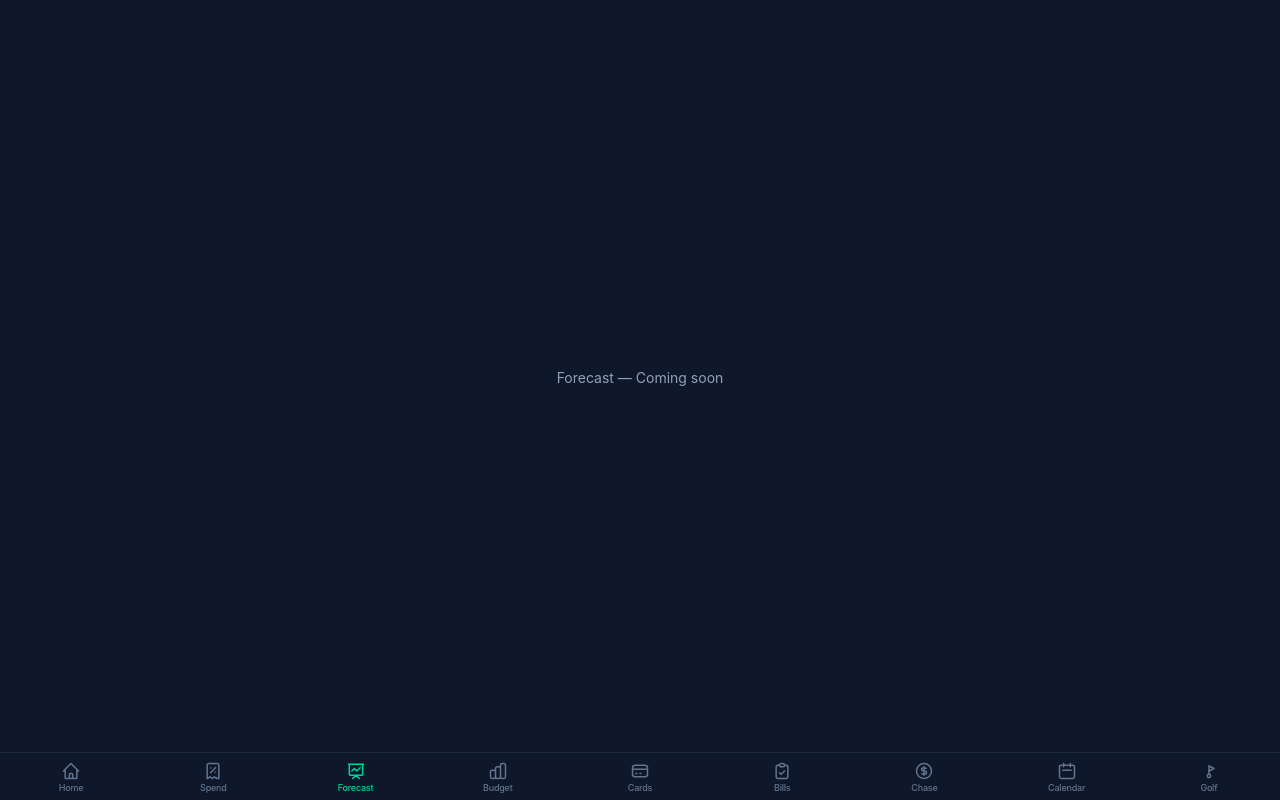
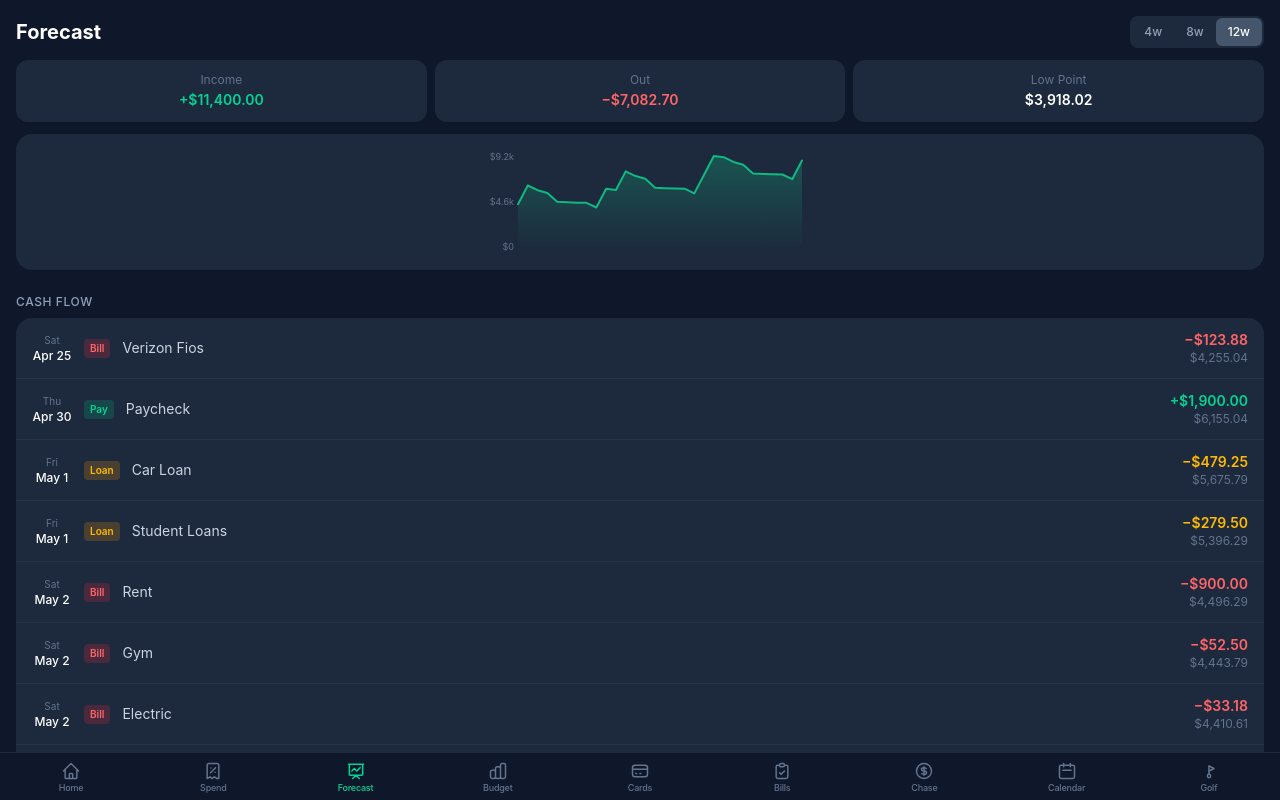
Before and after one commit to brookswalters/pocket-finance, a React (Vite) app: page / in a window 1280 px wide. Both pictures are taken after a click on the button "Forecast". Built offline with nearby package versions, Linux system fonts and the light colour scheme.

Commit message:
Phase 6: Forecast tab with cash flow table and line chart

```diff
--- a/src/tabs/Forecast.jsx
+++ b/src/tabs/Forecast.jsx
@@ -1,7 +1,241 @@
+import { useState, useEffect } from 'react'
+import { getLiveBalance, getPaydays, getBills, getLoans, getSettings } from '../store'
+
+function fmt(n) {
+  return n.toLocaleString('en-US', { style: 'currency', currency: 'USD' })
+}
+
+function addDays(dateStr, n) {
+  const d = new Date(dateStr + 'T00:00:00')
+  d.setDate(d.getDate() + n)
+  return d.toISOString().slice(0, 10)
+}
+
+function todayStr() {
+  return new Date().toISOString().slice(0, 10)
+}
+
+function monthEnd(dateStr) {
+  const [y, m] = dateStr.split('-').map(Number)
+  return new Date(y, m, 0).toISOString().slice(0, 10)
+}
+
+function generateForecastRows(weeks = 12) {
+  const today = todayStr()
+  const endDate = addDays(today, weeks * 7)
+
+  const balance = getLiveBalance()
+  const settings = getSettings()
+  const bills = getBills()
+  const loans = getLoans()
+  const paydays = getPaydays(addDays(today, 1), endDate)
+
+  // Build event list: { date, label, amount, type }
+  const events = []
+
+  // Paydays
+  paydays.forEach(date => {
+    events.push({ date, label: 'Paycheck', amount: settings.payAmount, type: 'income' })
+  })
+
+  // Bills — next occurrence of each bill's due date within range
+  bills.forEach(bill => {
+    let d = new Date(today + 'T00:00:00')
+    // Walk through months and add each due date in range
+    for (let mo = 0; mo < Math.ceil(weeks / 4) + 1; mo++) {
+      const yr  = d.getFullYear()
+      const mon = d.getMonth()
+      const lastDay = new Date(yr, mon + 1, 0).getDate()
+      const day = Math.min(bill.dueDay, lastDay)
+      const dateStr = `${yr}-${String(mon + 1).padStart(2, '0')}-${String(day).padStart(2, '0')}`
+      if (dateStr > today && dateStr <= endDate) {
+        events.push({ date: dateStr, label: bill.name, amount: bill.amount, type: 'bill' })
+      }
+      d = new Date(yr, mon + 1, 1)
+    }
+  })
+
+  // Loans — 1st of each month
+  loans.forEach(loan => {
+    let d = new Date(today + 'T00:00:00')
+    for (let mo = 0; mo < Math.ceil(weeks / 4) + 1; mo++) {
+      const yr  = d.getFullYear()
+      const mon = d.getMonth()
+      const dateStr = `${yr}-${String(mon + 1).padStart(2, '0')}-01`
+      if (dateStr > today && dateStr <= endDate) {
+        events.push({ date: dateStr, label: loan.name, amount: loan.monthlyPayment, type: 'loan' })
+      }
+      d = new Date(yr, mon + 1, 1)
+    }
+  })
+
+  // Sort by date
+  events.sort((a, b) => a.date.localeCompare(b.date))
+
+  // Build rows with running balance
+  let running = balance
+  const rows = []
+  for (const ev of events) {
+    if (ev.type === 'income') running += ev.amount
+    else running -= ev.amount
+    rows.push({ ...ev, balance: Math.round(running * 100) / 100 })
+  }
+
+  return rows
+}
+
+// Simple SVG line chart
+function LineChart({ rows }) {
+  if (rows.length < 2) return null
+
+  const W = 340
+  const H = 120
+  const PAD = { top: 10, bottom: 20, left: 48, right: 8 }
+
+  const balances = rows.map(r => r.balance)
+  const minB = Math.min(...balances, 0)
+  const maxB = Math.max(...balances)
+  const range = maxB - minB || 1
+
+  function x(i) { return PAD.left + (i / (rows.length - 1)) * (W - PAD.left - PAD.right) }
+  function y(b) { return PAD.top + (1 - (b - minB) / range) * (H - PAD.top - PAD.bottom) }
+
+  const pts = rows.map((r, i) => `${x(i)},${y(r.balance)}`).join(' ')
+  const area = `M${x(0)},${y(rows[0].balance)} ` +
+    rows.slice(1).map((r, i) => `L${x(i + 1)},${y(r.balance)}`).join(' ') +
+    ` L${x(rows.length - 1)},${H - PAD.bottom} L${x(0)},${H - PAD.bottom} Z`
+
+  // Y-axis labels
+  const yLabels = [minB, (minB + maxB) / 2, maxB].map(v => ({
+    v, y: y(v), label: v >= 1000 ? `$${(v / 1000).toFixed(1)}k` : `$${Math.round(v)}`,
+  }))
+
+  // Zero line
+  const zeroY = y(0)
+  const showZero = minB < 0 && maxB > 0
+
+  return (
+    <svg viewBox={`0 0 ${W} ${H}`} className="w-full" style={{ height: H }}>
+      <defs>
+        <linearGradient id="fg" x1="0" y1="0" x2="0" y2="1">
+          <stop offset="0%" stopColor="#10b981" stopOpacity="0.3" />
+          <stop offset="100%" stopColor="#10b981" stopOpacity="0.02" />
+        </linearGradient>
+      </defs>
+      {/* Area fill */}
+      <path d={area} fill="url(#fg)" />
+      {/* Zero line */}
+      {showZero && <line x1={PAD.left} x2={W - PAD.right} y1={zeroY} y2={zeroY} stroke="#ef4444" strokeWidth={1} strokeDasharray="4 2" />}
+      {/* Line */}
+      <polyline points={pts} fill="none" stroke="#10b981" strokeWidth={2} strokeLinejoin="round" strokeLinecap="round" />
+      {/* Y labels */}
+      {yLabels.map(l => (
+        <text key={l.label} x={PAD.left - 4} y={l.y + 4} textAnchor="end" fontSize={9} fill="#64748b">{l.label}</text>
+      ))}
+    </svg>
+  )
+}
+
 export default function Forecast() {
+  const [rows, setRows] = useState([])
+  const [weeks, setWeeks] = useState(12)
+
+  useEffect(() => {
+    setRows(generateForecastRows(weeks))
+  }, [weeks])
+
+  const lowestBalance = rows.length ? Math.min(...rows.map(r => r.balance)) : 0
+  const highestBalance = rows.length ? Math.max(...rows.map(r => r.balance)) : 0
+  const totalIncome = rows.filter(r => r.type === 'income').reduce((s, r) => s + r.amount, 0)
+  const totalOut = rows.filter(r => r.type !== 'income').reduce((s, r) => s + r.amount, 0)
+
+  const typeColor = { income: 'text-emerald-400', bill: 'text-red-400', loan: 'text-amber-400' }
+  const typeBg    = { income: 'bg-emerald-500/20', bill: 'bg-red-500/20', loan: 'bg-amber-500/20' }
+  const typeLabel = { income: 'Pay', bill: 'Bill', loan: 'Loan' }
+
   return (
-    <div className="flex flex-col items-center justify-center h-full text-white">
-      <p className="text-slate-400 text-sm mt-1">Forecast — Coming soon</p>
+    <div className="flex flex-col h-full">
+      {/* Header */}
+      <div className="bg-slate-900 px-4 pt-4 pb-3 shrink-0">
+        <div className="flex items-center justify-between mb-3">
+          <h1 className="text-white text-xl font-bold">Forecast</h1>
+          {/* Weeks toggle */}
+          <div className="flex bg-slate-800 rounded-lg p-0.5">
+            {[4, 8, 12].map(w => (
+              <button key={w} onClick={() => setWeeks(w)}
+                className={`px-3 py-1.5 rounded-md text-xs font-medium transition-colors ${weeks === w ? 'bg-slate-600 text-white' : 'text-slate-400'}`}>
+                {w}w
+              </button>
+            ))}
+          </div>
+        </div>
+
+        {/* Summary pills */}
+        <div className="grid grid-cols-3 gap-2 mb-3">
+          <div className="bg-slate-800 rounded-xl p-3 text-center">
+            <p className="text-slate-500 text-xs">Income</p>
+            <p className="text-emerald-400 font-semibold text-sm mt-0.5">+{fmt(totalIncome)}</p>
+          </div>
+          <div className="bg-slate-800 rounded-xl p-3 text-center">
+            <p className="text-slate-500 text-xs">Out</p>
+            <p className="text-red-400 font-semibold text-sm mt-0.5">−{fmt(totalOut)}</p>
+          </div>
+          <div className="bg-slate-800 rounded-xl p-3 text-center">
+            <p className="text-slate-500 text-xs">Low Point</p>
+            <p className={`font-semibold text-sm mt-0.5 ${lowestBalance < 0 ? 'text-red-400' : 'text-white'}`}>
+              {fmt(lowestBalance)}
+            </p>
+          </div>
+        </div>
+
+        {/* Chart */}
+        <div className="bg-slate-800 rounded-2xl px-3 pt-3 pb-1">
+          <LineChart rows={rows} />
+        </div>
+      </div>
+
+      {/* Cash flow table */}
+      <div className="flex-1 overflow-y-auto px-4 pt-3 pb-6">
+        <p className="text-slate-400 text-xs font-medium uppercase tracking-wider mb-2">Cash Flow</p>
+        {rows.length === 0 ? (
+          <p className="text-slate-500 text-sm text-center py-8">No upcoming events</p>
+        ) : (
+          <div className="bg-slate-800 rounded-2xl divide-y divide-slate-700/50 overflow-hidden">
+            {rows.map((row, i) => {
+              const date = new Date(row.date + 'T00:00:00')
+              const dateLabel = date.toLocaleDateString('en-US', { month: 'short', day: 'numeric' })
+              const dayLabel  = date.toLocaleDateString('en-US', { weekday: 'short' })
+              return (
+                <div key={i} className="flex items-center gap-3 px-4 py-3">
+                  {/* Date */}
+                  <div className="w-10 shrink-0 text-center">
+                    <p className="text-slate-500 text-[10px]">{dayLabel}</p>
+                    <p className="text-white text-xs font-medium">{dateLabel}</p>
+                  </div>
+
+                  {/* Type badge */}
+                  <span className={`shrink-0 text-[10px] font-semibold px-1.5 py-0.5 rounded ${typeBg[row.type]} ${typeColor[row.type]}`}>
+                    {typeLabel[row.type]}
+                  </span>
+
+                  {/* Label */}
+                  <p className="flex-1 text-slate-300 text-sm truncate">{row.label}</p>
+
+                  {/* Amount + running balance */}
+                  <div className="text-right shrink-0">
+                    <p className={`text-sm font-semibold ${typeColor[row.type]}`}>
+                      {row.type === 'income' ? '+' : '−'}{fmt(row.amount)}
+                    </p>
+                    <p className={`text-xs ${row.balance < 0 ? 'text-red-400' : 'text-slate-500'}`}>
+                      {fmt(row.balance)}
+                    </p>
+                  </div>
+                </div>
+              )
+            })}
+          </div>
+        )}
+      </div>
     </div>
   )
 }
```
